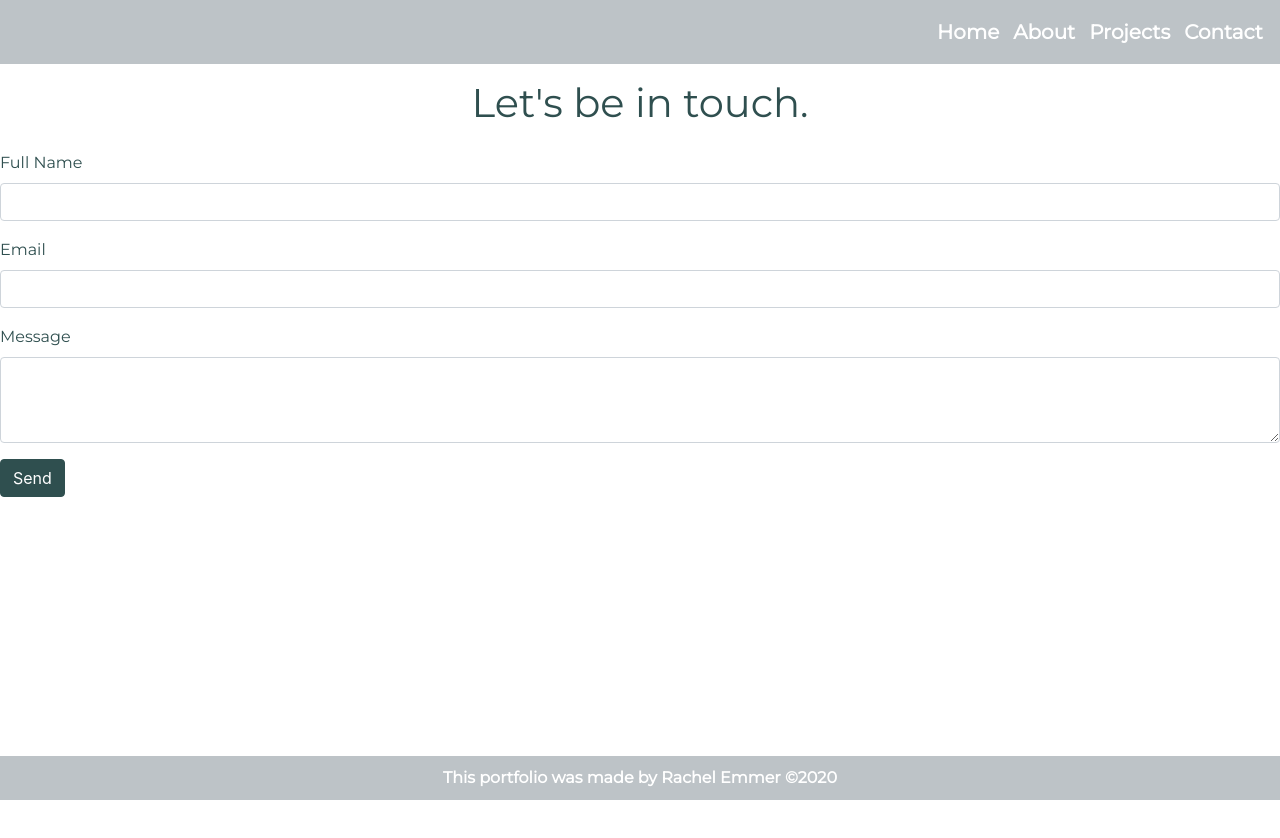
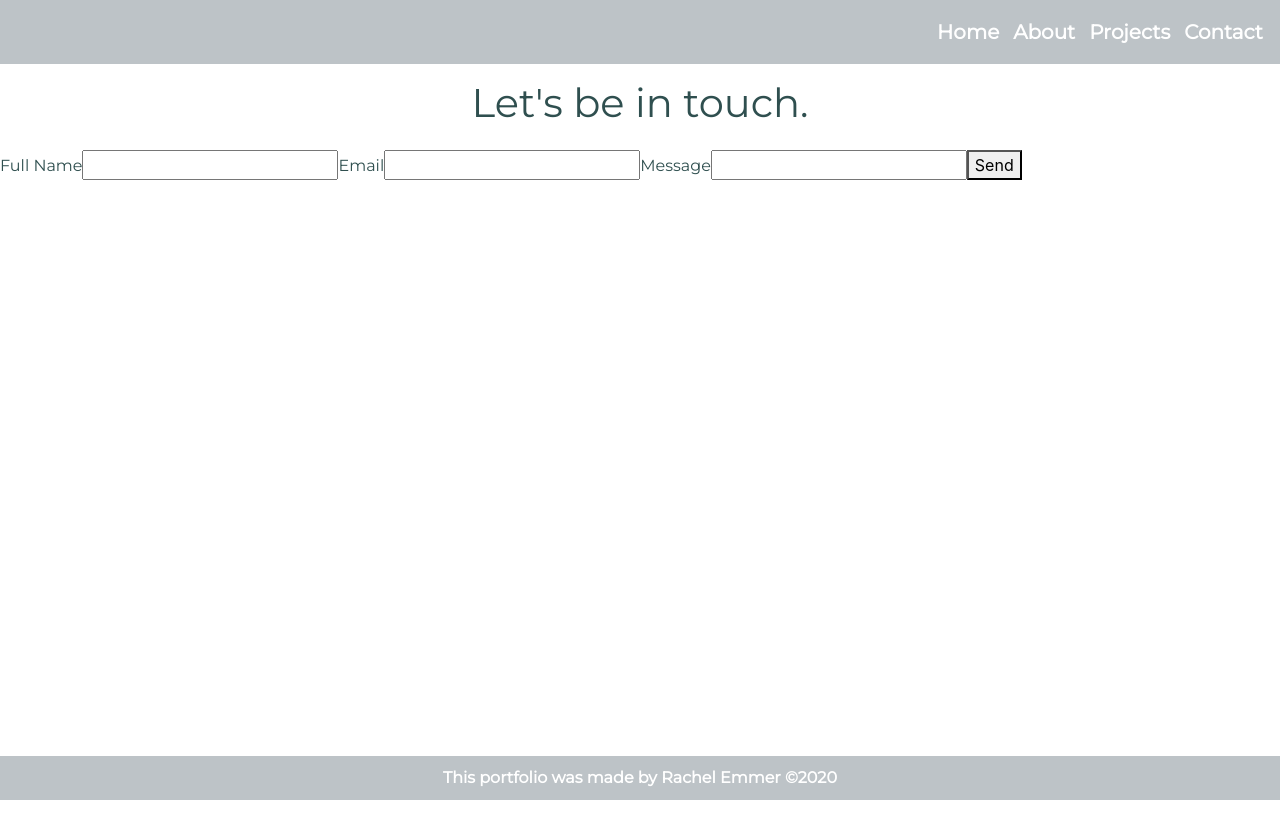
Before and after one commit to rachelemmer/my-portfolio, a React (Create React App) app: page /contact in a window 1280 px wide. Shown: the top 838 px of the page. Built offline with nearby package versions, Linux system fonts and the light colour scheme.

Commit message:
remove bootstrap formatting from form on contact page

```diff
--- a/src/Components/Contact.js
+++ b/src/Components/Contact.js
@@ -1,6 +1,4 @@
 import React, { Component } from "react";
-import Form from "react-bootstrap/Form";
-import Button from "react-bootstrap/Button";
 import Axios from "axios";
 
 export default class Contact extends Component {
@@ -57,23 +55,17 @@
         return (
         <div className="contact-page-container">
             <h1 className="contact-title">Let's be in touch.</h1>
-            <Form className="contact-form" onSubmit={this.handleSubmit}>
-                <Form.Group>
-                    <Form.Label className="form-label" htmlFor="full-name">Full Name</Form.Label>
-                    <Form.Control id="full-name" name="name" type="text" value={this.state.name} onChange={this.handleChange}/>
-                </Form.Group>
-                <Form.Group>
-                    <Form.Label className="form-label" htmlFor="email">Email</Form.Label>
-                    <Form.Control id="email" name="email" type="email" value={this.state.email} onChange={this.handleChange}/>
-                </Form.Group>
-                <Form.Group>
-                    <Form.Label className="form-label" htmlFor="message">Message</Form.Label>
-                    <Form.Control id="message" name="message" as="textarea" rows="3" value={this.state.message} onChange={this.handleChange}/>
-                </Form.Group>
-                <Button className="d-inline-block" variant="primary" type="submit" disabled={this.state.disabled}>Send</Button>
+            <form className="contact-form" onSubmit={this.handleSubmit}>
+                    <label className="form-label" for="full-name">Full Name</label>
+                    <input id="full-name" name="name" type="text" value={this.state.name} onChange={this.handleChange}/>
+                    <label className="form-label" for="email">Email</label>
+                    <input id="email" name="email" type="email" value={this.state.email} onChange={this.handleChange}/>
+                    <label className="form-label" for="message">Message</label>
+                    <input id="message" name="message" as="textarea" rows="3" value={this.state.message} onChange={this.handleChange}/>
+                <button className="d-inline-block" variant="primary" type="submit" disabled={this.state.disabled}>Send</button>
             {this.state.emailSent === true && <p className="d-inline-success-msg">Email Sent</p>}
             {this.state.emailSent === false && <p className="d-inline-err-msg">Email Not Sent</p>}
-            </Form>
+            </form>
         </div>
         )
     }
```
